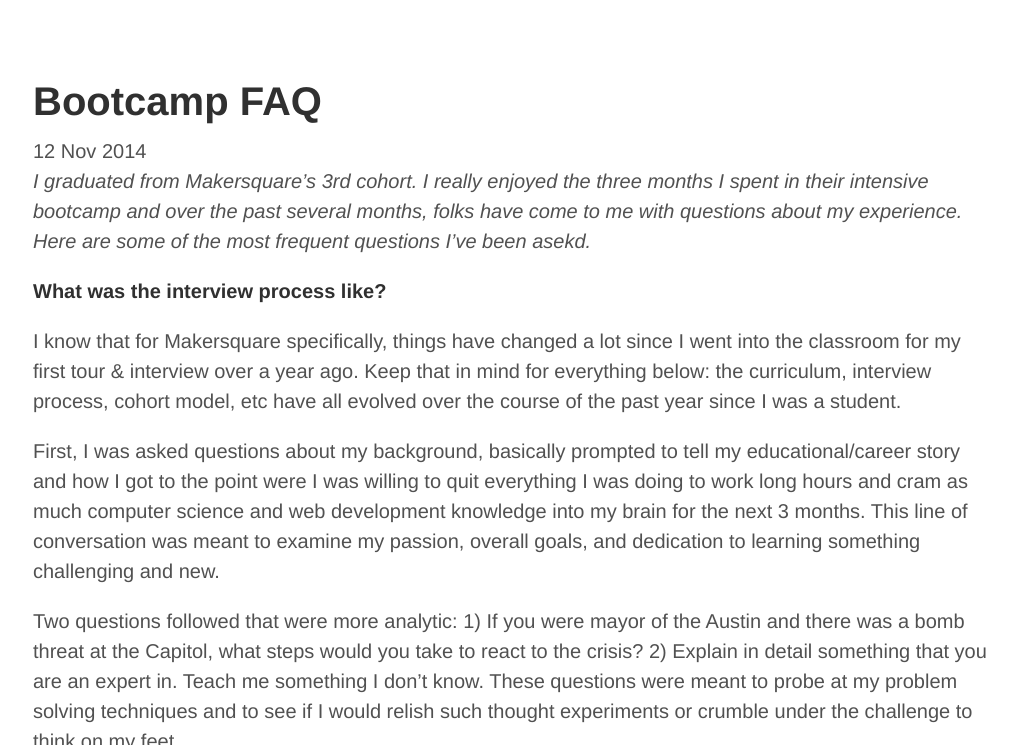
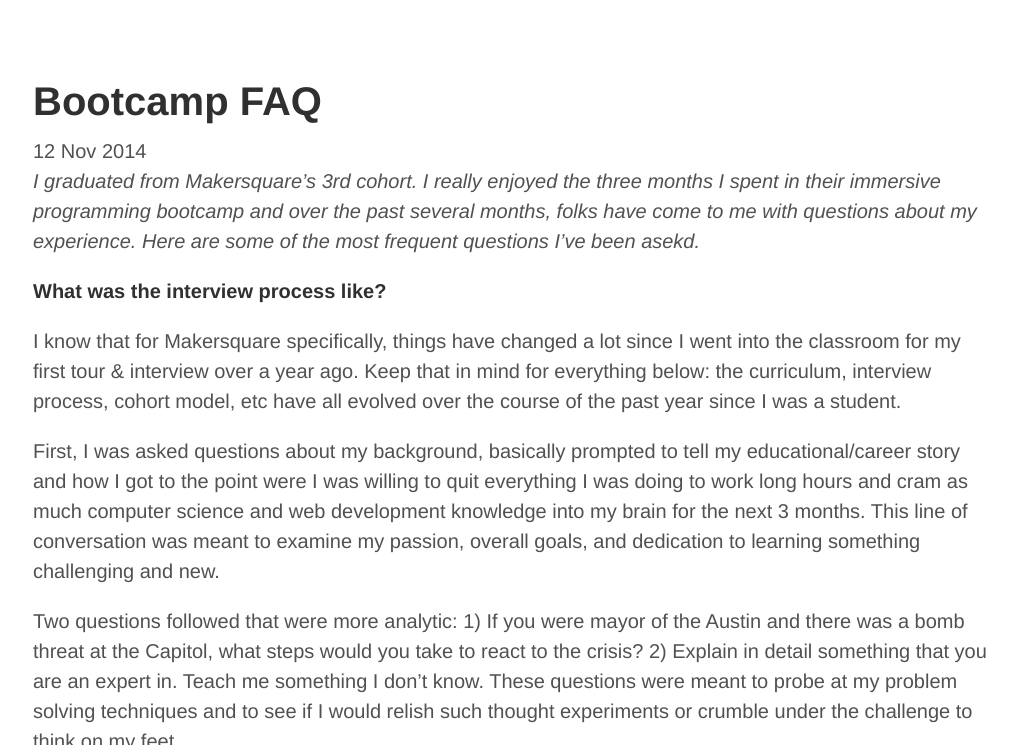
Before and after one commit to mateoclarke/mateoclarke-dot-com, a Jekyll site: the page built from blog/_posts/2014-11-12-makersquare-faq.md, in a window 1280 px wide and 900 px high, cut to the strip 155-900 px from the top of the window. Shown: the whole strip, without its empty margins (127-1144 px from the left). Built offline with Jekyll 4.4.1, drawn with Linux system fonts in a browser that asks for light colours.

Commit message:
update post

```diff
--- a/blog/_posts/2014-11-12-makersquare-faq.md
+++ b/blog/_posts/2014-11-12-makersquare-faq.md
@@ -2,7 +2,7 @@
 layout: post
 title: Bootcamp FAQ
 ---
-*I graduated from Makersquare's 3rd cohort. I really enjoyed the three months I spent in their intensive bootcamp and over the past several months, folks have come to me with questions about my experience. Here are some of the most frequent questions I've been asekd.*
+*I graduated from Makersquare's 3rd cohort. I really enjoyed the three months I spent in their immersive programming bootcamp and over the past several months, folks have come to me with questions about my experience. Here are some of the most frequent questions I've been asekd.*
 
 **What was the interview process like?**
 
```
